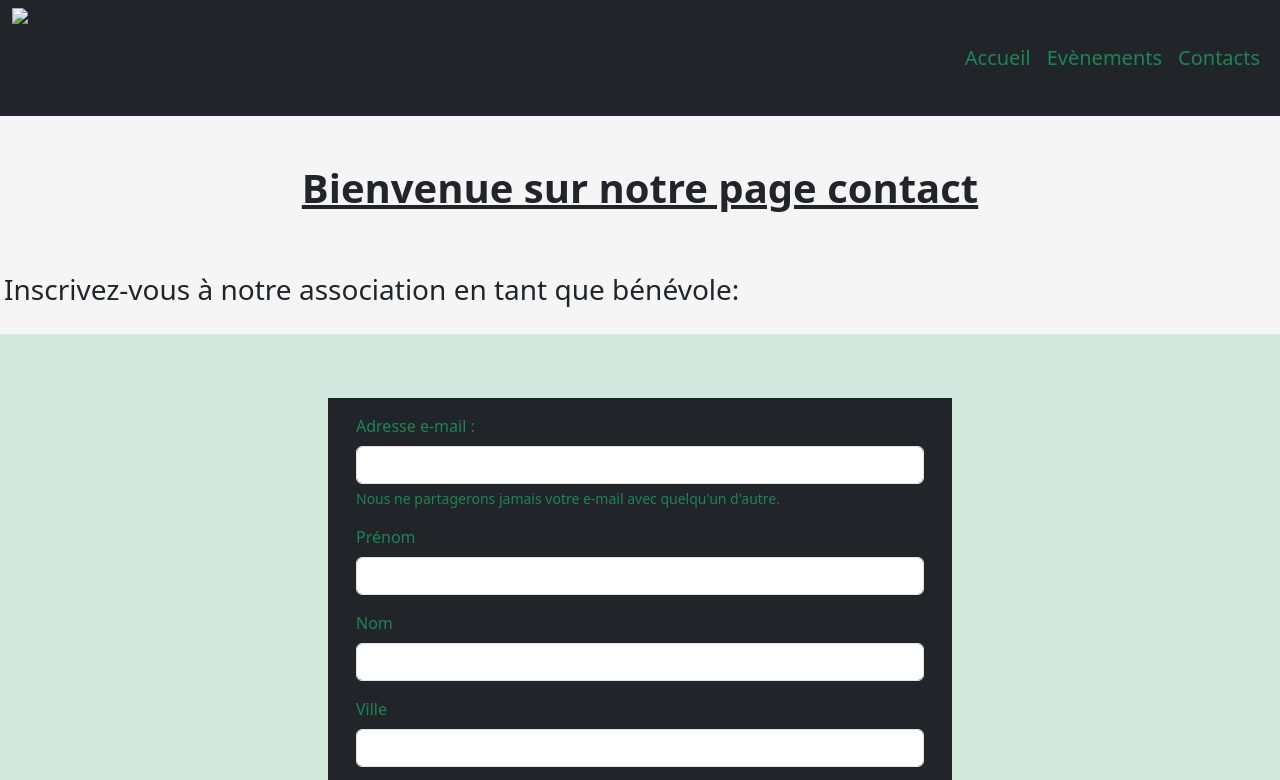
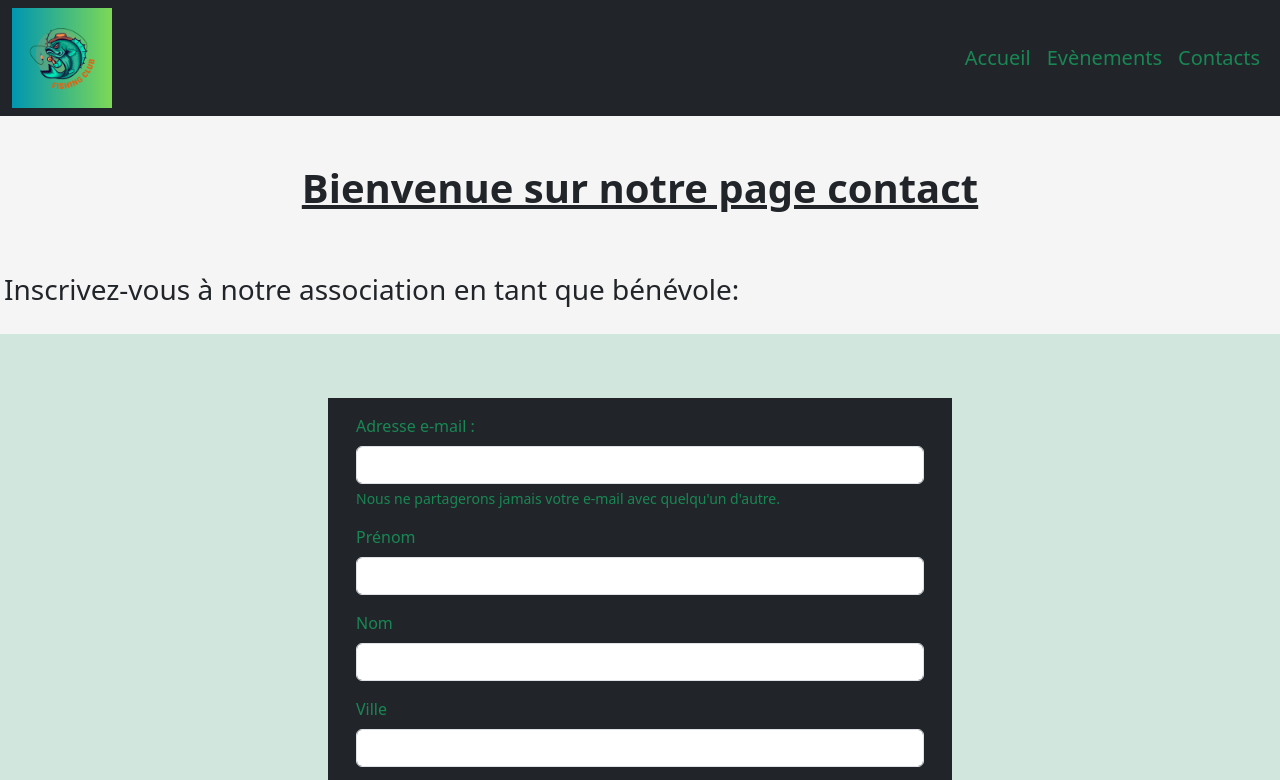
Before and after one commit to NicolasFr83/Association-de-p-che-du-Var, a website: page contact.html in a window 1280 px wide. Shown: the top 780 px of the page. Drawn offline with nearby package versions, Linux system fonts and the light colour scheme.

Commit message:
fix link stylesheet

```diff
--- a/contact.html
+++ b/contact.html
@@ -16,7 +16,7 @@
     <header>
         <nav class="navbar navbar-expand-lg bg-dark">
             <div class="container-fluid" >
-                <img src="asset/images/logo asso.png asso.png" alt="logo" class="logo">
+                <img src="asset/images/logo asso.png" alt="logo" class="logo">
                 <button class="m-inherit navbar-toggler textcolor" type="button" data-bs-toggle="collapse"
                     data-bs-target="#navbarNavAltMarkup" aria-controls="navbarNavAltMarkup"
                     aria-expanded="false" aria-label="Toggle navigation">
```
